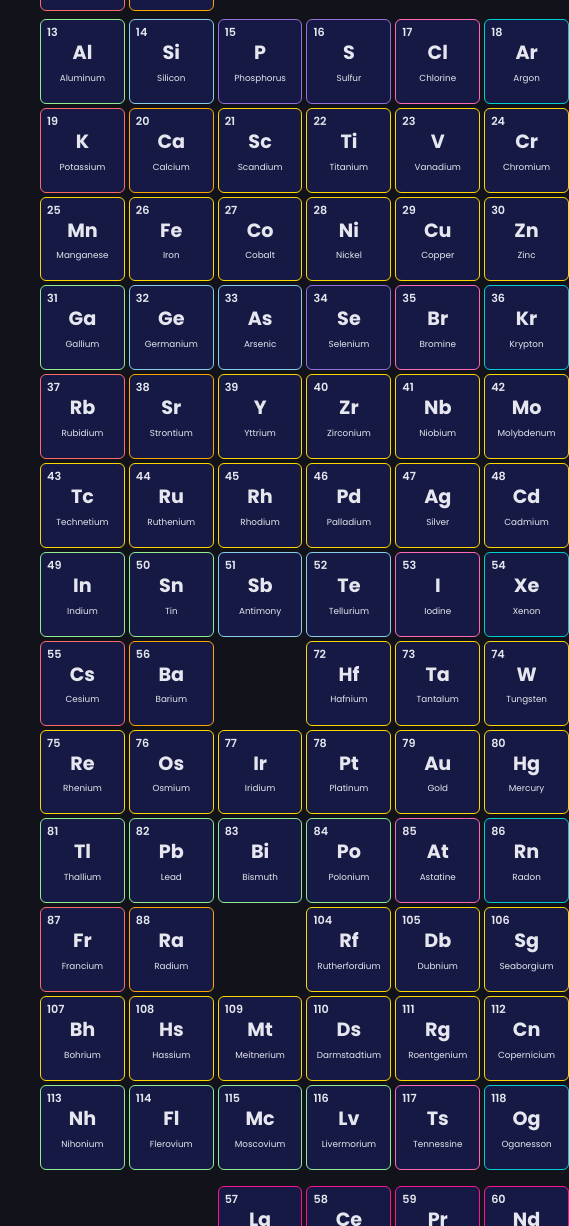
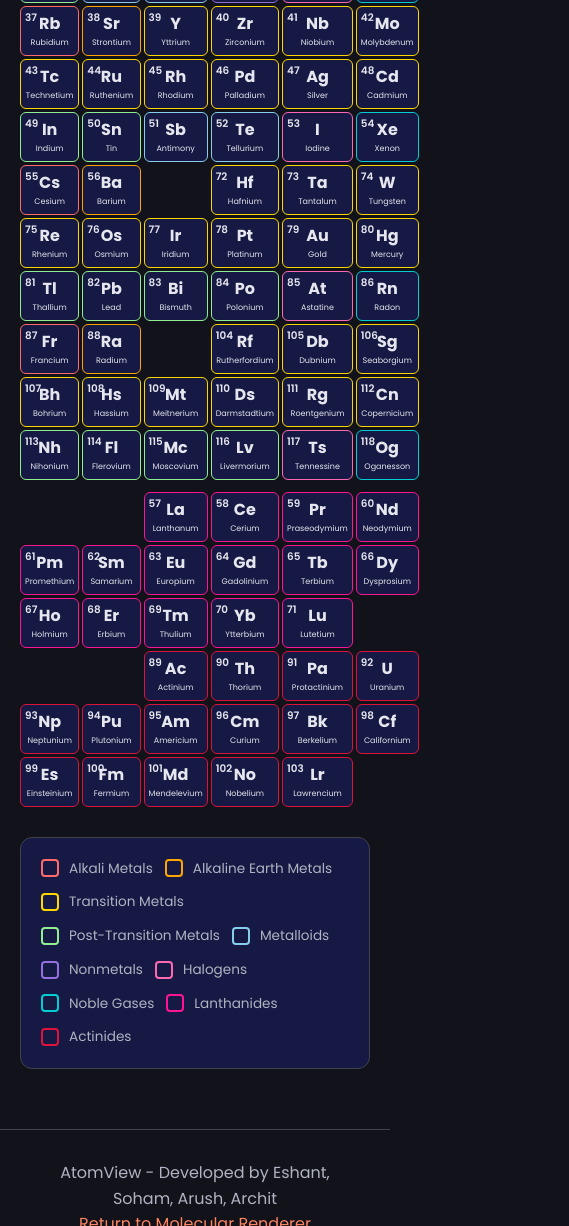
Before and after one commit to eshantsonhar/Computer-Science-Molecular-renderer, a website: page pages/periodic_table.html in a window 390 px wide. Shown: the part 774-2000 px from the top of the page, 569 px wide, since content can reach past the window. Drawn offline with Linux system fonts and the light colour scheme; a web font is replaced by a local one.

Commit message:
Improve periodic table layout and responsiveness
- Made periodic table fit within viewport width without horizontal scrolling
- Moved legend to right side for better space utilization
- Made all element boxes uniform size
- Made table responsive with better breakpoint handling
- Increased max-width to 100% for better fit

Generated with [Devin](https://devin.ai)

Co-Authored-By: Devin <158243242+devin-ai-integration[bot]@users.noreply.github.com>

```diff
--- a/pages/periodic_table.html
+++ b/pages/periodic_table.html
@@ -81,41 +81,50 @@
 
         /* Main Content */
         main {
-            max-width: 1400px;
+            max-width: 100%;
             margin: 0 auto;
-            padding: 100px 40px 60px;
+            padding: 100px 20px 60px;
+            display: flex;
+            gap: 30px;
+            align-items: flex-start;
+        }
+
+        .content-wrapper {
+            flex: 1;
+            min-width: 0;
         }
 
         .page-header {
-            margin-bottom: 40px;
+            margin-bottom: 30px;
             text-align: center;
         }
 
         .page-header h1 {
-            font-size: 3rem;
+            font-size: 2.5rem;
             color: var(--accent-clr);
             margin-bottom: 10px;
         }
 
         .page-header p {
             color: var(--secondary-text-clr);
-            font-size: 1.1rem;
+            font-size: 1rem;
         }
 
         /* Periodic Table */
         .periodic-table {
             display: grid;
             grid-template-columns: repeat(18, 1fr);
-            gap: 4px;
-            margin: 40px 0;
+            gap: 3px;
+            width: 100%;
         }
 
         .element {
-            aspect-ratio: 1;
+            width: 100%;
+            min-height: 50px;
             background: var(--hover-clr);
             border: 1px solid var(--line-clr);
             border-radius: 6px;
-            padding: 8px;
+            padding: 4px;
             display: flex;
             flex-direction: column;
             justify-content: center;
@@ -130,27 +139,27 @@
         .element:hover {
             background: var(--accent-clr);
             color: white;
-            transform: scale(1.1);
+            transform: scale(1.05);
             z-index: 10;
             box-shadow: 0 4px 15px rgba(255, 132, 94, 0.4);
         }
 
         .element .atomic-number {
-            font-size: 0.7rem;
+            font-size: 0.65rem;
             font-weight: 600;
             position: absolute;
-            top: 4px;
-            left: 6px;
+            top: 3px;
+            left: 4px;
         }
 
         .element .symbol {
-            font-size: 1.2rem;
+            font-size: 1rem;
             font-weight: 700;
         }
 
         .element .name {
-            font-size: 0.55rem;
-            margin-top: 2px;
+            font-size: 0.5rem;
+            margin-top: 1px;
         }
 
         /* Element Categories */
@@ -173,28 +182,30 @@
         /* Legend */
         .legend {
             display: flex;
-            flex-wrap: wrap;
-            gap: 15px;
-            margin-top: 40px;
+            flex-direction: column;
+            gap: 12px;
             padding: 20px;
             background: var(--hover-clr);
             border: 1px solid var(--line-clr);
             border-radius: 12px;
+            min-width: 200px;
+            flex-shrink: 0;
         }
 
         .legend-item {
             display: flex;
             align-items: center;
-            gap: 8px;
-            font-size: 0.9rem;
+            gap: 10px;
+            font-size: 0.85rem;
             color: var(--secondary-text-clr);
         }
 
         .legend-color {
-            width: 20px;
-            height: 20px;
+            width: 18px;
+            height: 18px;
             border-radius: 4px;
             border: 2px solid;
+            flex-shrink: 0;
         }
 
         /* Footer */
@@ -212,18 +223,32 @@
 
         /* Responsive */
         @media (max-width: 1200px) {
+            main {
+                flex-direction: column;
+            }
+
+            .legend {
+                flex-direction: row;
+                flex-wrap: wrap;
+                min-width: auto;
+            }
+
             .periodic-table {
                 grid-template-columns: repeat(9, 1fr);
             }
         }
 
         @media (max-width: 768px) {
+            .page-header h1 {
+                font-size: 2rem;
+            }
+
+            .legend {
+                font-size: 0.8rem;
+            }
+
             .periodic-table {
                 grid-template-columns: repeat(6, 1fr);
-            }
-
-            .page-header h1 {
-                font-size: 2rem;
             }
         }
     </style>
@@ -235,6 +260,7 @@
     </nav>
 
     <main>
+        <div class="content-wrapper">
             <div class="page-header">
                 <h1>Periodic Table Examples</h1>
                 <p>Click on any element to view example molecules featuring that element</p>
@@ -242,6 +268,7 @@
 
             <div class="periodic-table" id="periodicTable">
                 <!-- Periodic table will be generated by JavaScript -->
+            </div>
         </div>
 
         <div class="legend">
```
Lines whose indentation alone changed are shown as unchanged.
